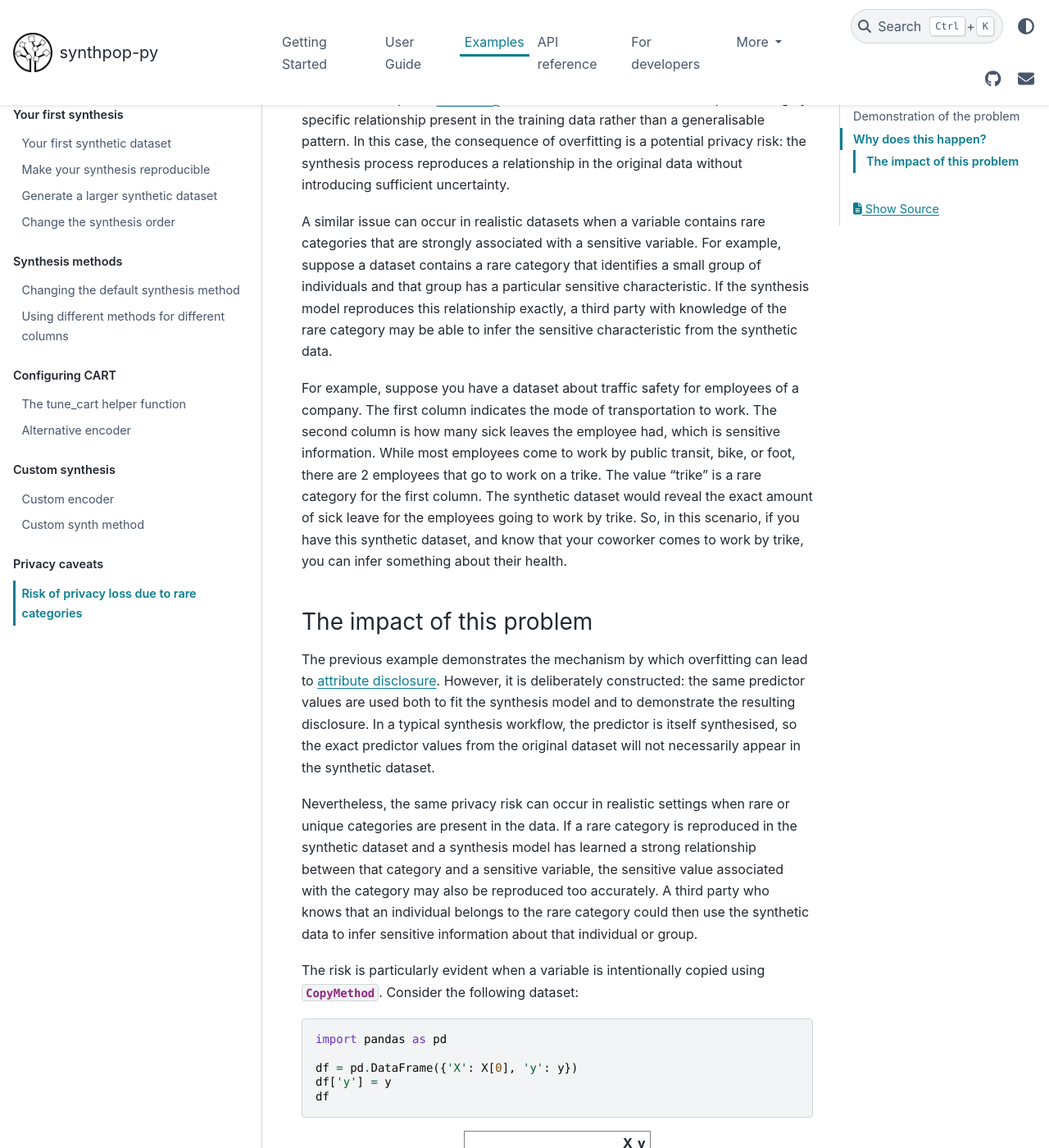
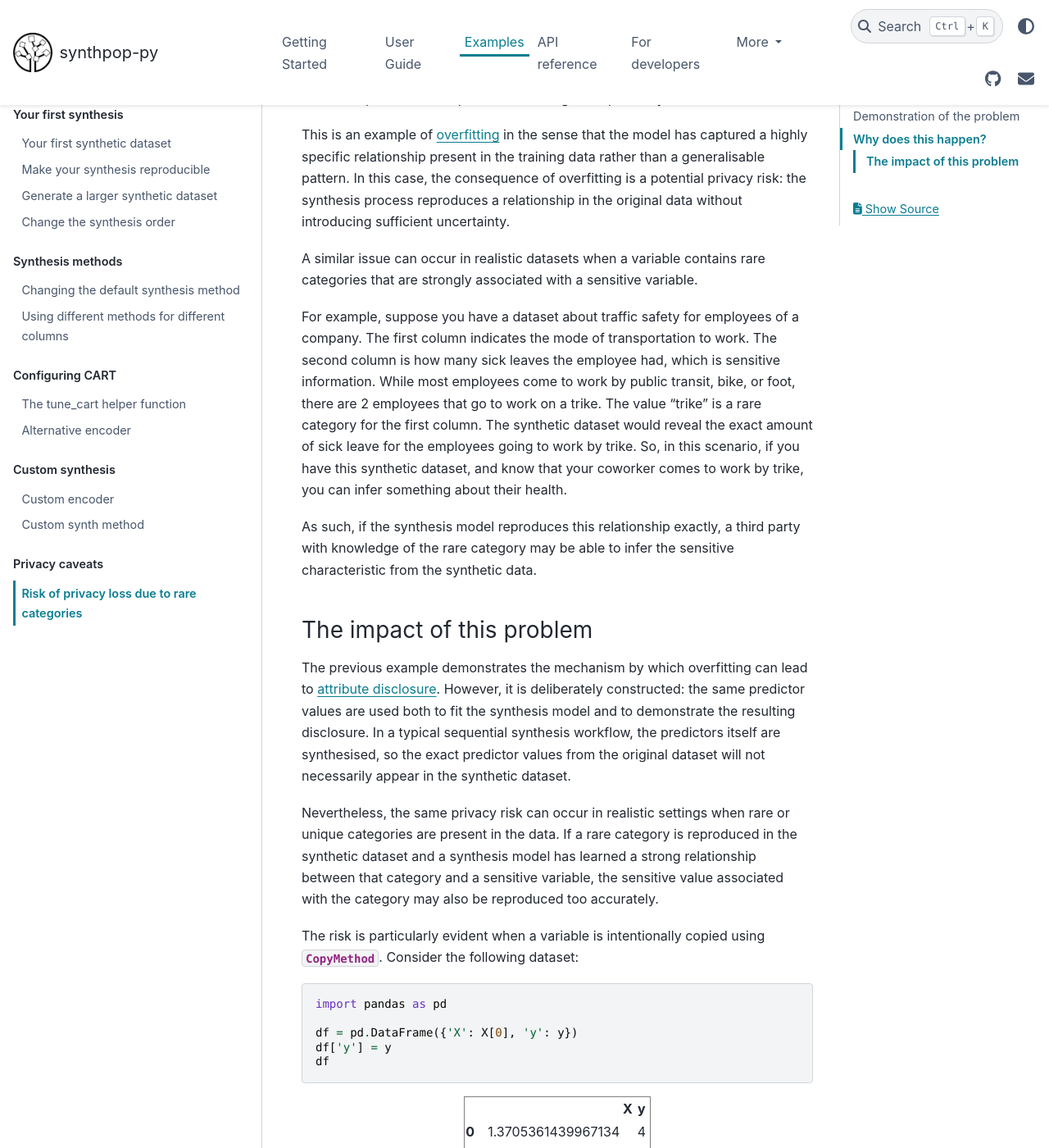
Before and after one commit to duonl/synthpop-py, a Sphinx documentation site: the page built from docs/source/examples/rare_categories.md, in a window 1280 px wide and 1400 px high, scrolled down 2901 px. Shown: the whole window at 82% size. Built offline with Sphinx 7.4.7 and the PyData theme 0.15.4, drawn with Linux system fonts in a browser that asks for light colours; some of the changed text lies outside the part shown.

Commit message:
Apply suggestions from code review
Co-authored-by: casvanerpduo <cas.vanerp@duo.nl>

````diff
--- a/docs/source/examples/rare_categories.md
+++ b/docs/source/examples/rare_categories.md
@@ -15,10 +15,10 @@ Suppose the following happens:
 
 
 ```python
+import warnings
 import pandas as pd
+from sklearn.datasets import make_classification
 from synthpop.utils import str_dtype
-from sklearn.datasets import make_classification
-import warnings
 warnings.filterwarnings('ignore')
 
 X, y = make_classification(
@@ -42,7 +42,8 @@ X[0:3]
 
 
 
-Instead of numerical, the predictor column is now categorical, and every value is unique.
+Because we 'accidentally' cast the numerical array to strings, the predictor column is now categorical with unique values.
+
 We can use a decision-tree-based synthesis method to synthesise the target:
 
 
@@ -87,7 +88,7 @@ In this example, the synthesised target is identical to the original target:
 
 ## Why does this happen?
 
-This occurs because the decision tree is able to partition the observations into homogeneous leaf nodes. Each leaf contains observations with the same target value, so sampling a target value from a leaf does not introduce uncertainty because all values in the leaf are identical.
+This occurs because the predictor data is unique. As such, the decision tree is able to partition the observations into homogeneous leaf nodes. Each leaf contains observations with the same target value, so sampling a target value from a leaf does not introduce uncertainty because all values in the leaf are identical.
 
 The resulting tree illustrates this behaviour:
 
@@ -110,16 +111,18 @@ Because the predictor contains 100 different values and the target contains only
 
 This is an example of [overfitting](https://en.wikipedia.org/wiki/Overfitting) in the sense that the model has captured a highly specific relationship present in the training data rather than a generalisable pattern. In this case, the consequence of overfitting is a potential privacy risk: the synthesis process reproduces a relationship in the original data without introducing sufficient uncertainty.
 
-A similar issue can occur in realistic datasets when a variable contains rare categories that are strongly associated with a sensitive variable. For example, suppose a dataset contains a rare category that identifies a small group of individuals and that group has a particular sensitive characteristic. If the synthesis model reproduces this relationship exactly, a third party with knowledge of the rare category may be able to infer the sensitive characteristic from the synthetic data.
+A similar issue can occur in realistic datasets when a variable contains rare categories that are strongly associated with a sensitive variable.
 
 For example, suppose you have a dataset about traffic safety for employees of a company. The first column indicates the mode of transportation to work. The second column is how many sick leaves the employee had, which is sensitive information. While most employees come to work by public transit, bike, or foot, there are 2 employees that go to work on a trike. The value "trike" is a rare category for the first column. The synthetic dataset would reveal the exact amount of sick leave for the employees going to work by trike. So, in this scenario, if you have this synthetic dataset, and know that your coworker comes to work by trike, you can infer something about their health.
+
+As such, if the synthesis model reproduces this relationship exactly, a third party with knowledge of the rare category may be able to infer the sensitive characteristic from the synthetic data.
 
 
 ### The impact of this problem
 
-The previous example demonstrates the mechanism by which overfitting can lead to [attribute disclosure](../user_guides/6_evaluating_privacy.md#attribute-disclosure). However, it is deliberately constructed: the same predictor values are used both to fit the synthesis model and to demonstrate the resulting disclosure. In a typical synthesis workflow, the predictor is itself synthesised, so the exact predictor values from the original dataset will not necessarily appear in the synthetic dataset.
+The previous example demonstrates the mechanism by which overfitting can lead to [attribute disclosure](../user_guides/6_evaluating_privacy.md#attribute-disclosure). However, it is deliberately constructed: the same predictor values are used both to fit the synthesis model and to demonstrate the resulting disclosure. In a typical sequential synthesis workflow, the predictors itself are synthesised, so the exact predictor values from the original dataset will not necessarily appear in the synthetic dataset.
 
-Nevertheless, the same privacy risk can occur in realistic settings when rare or unique categories are present in the data. If a rare category is reproduced in the synthetic dataset and a synthesis model has learned a strong relationship between that category and a sensitive variable, the sensitive value associated with the category may also be reproduced too accurately. A third party who knows that an individual belongs to the rare category could then use the synthetic data to infer sensitive information about that individual or group.
+Nevertheless, the same privacy risk can occur in realistic settings when rare or unique categories are present in the data. If a rare category is reproduced in the synthetic dataset and a synthesis model has learned a strong relationship between that category and a sensitive variable, the sensitive value associated with the category may also be reproduced too accurately.
 
 The risk is particularly evident when a variable is intentionally copied using {class}`~synthpop.methods.copy_synth.CopyMethod`. Consider the following dataset:
 
````
Also changed, not shown: other parts of docs/source/examples/rare_categories.md (+3 -3 lines), docs/source/user_guides/6_evaluating_privacy.md (+1 -1 lines).
